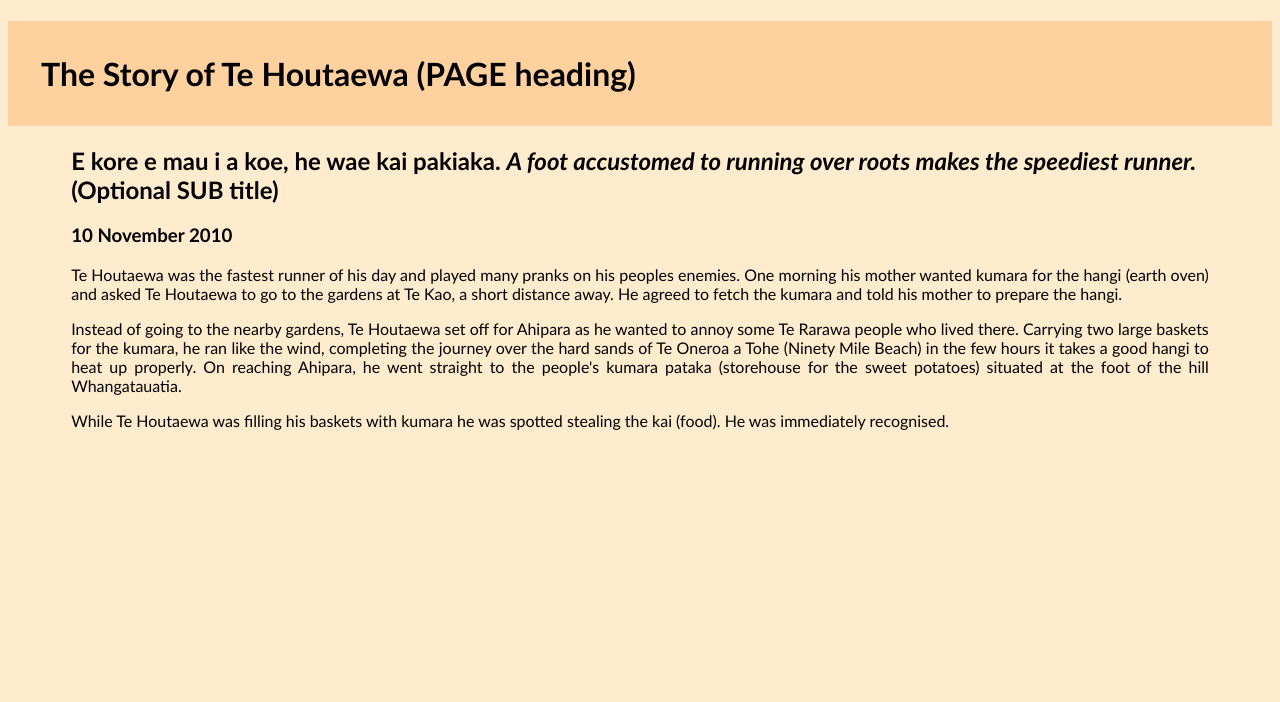
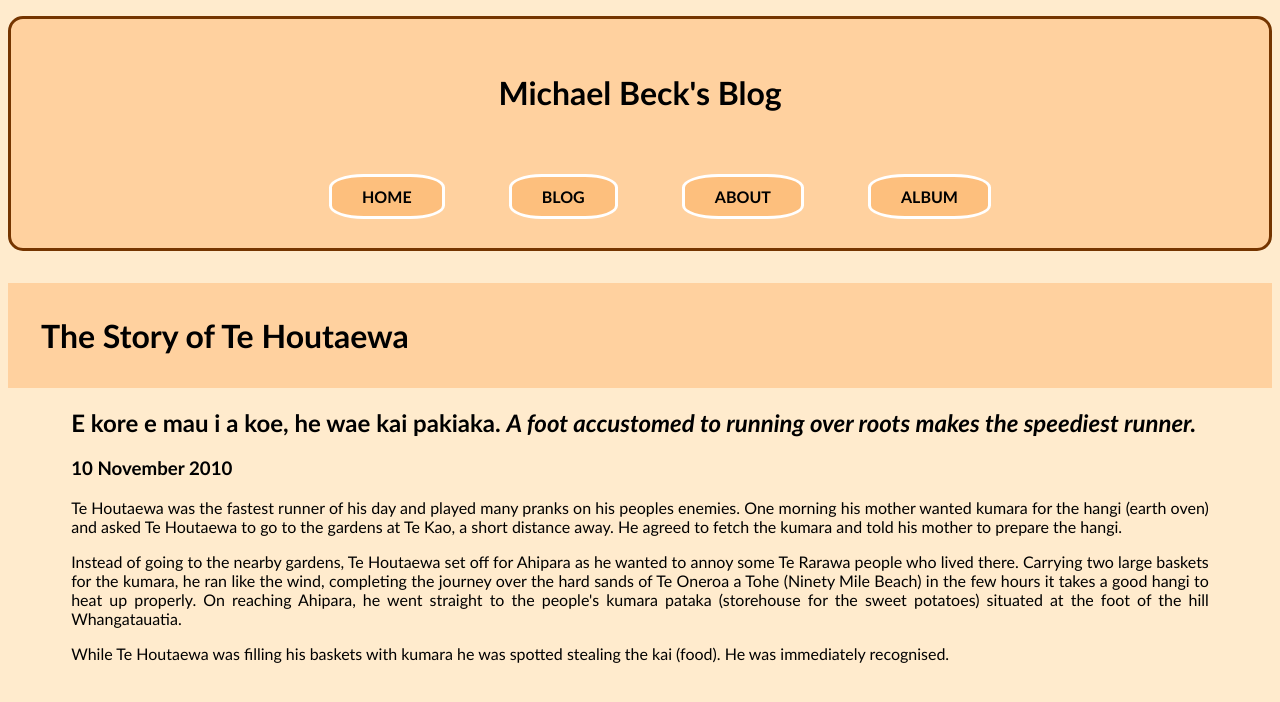
Before and after one commit to michaelbecktl/michaelbecktl.github.io, a plain HTML site: page blog/te-houtaewa-template.html in a window 1280 px wide. Drawn offline with Linux system fonts and the light colour scheme.

Commit message:
Te Houtaewa Update

```diff
--- a/blog/te-houtaewa-template.html
+++ b/blog/te-houtaewa-template.html
@@ -1,19 +1,30 @@
 <!DOCTYPE html>
 <html>
   <head>
-    <title>Stories and Legends (PAGE title)</title>
+    <title>Stories and Legends</title>
     <meta charset="UTF-8" />
     <link href="../styles/main.css" rel="stylesheet" type="text/css" />
+    <meta name="viewport" content="width=device-width" initial-scale="1.0" />
   </head>
 
+  <header>
+    <h1>Michael Beck's Blog</h1>
+    <nav>
+      <ul class="nav">
+        <li class="nav"><a href="../index.html">Home</a></li>
+        <li class="nav"><a href="../blog.html">Blog</a></li>
+        <li class="nav"><a href="../about.html">About</a></li>
+        <li class="nav"><a href="../album.html">Album</a></li>
+      </ul>
+    </nav>
+  </header>
   <body>
-    <h1>The Story of Te Houtaewa (PAGE heading)</h1>
+    <h1>The Story of Te Houtaewa</h1>
     <h2>
       E kore e mau i a koe, he wae kai pakiaka.
       <em
         >A foot accustomed to running over roots makes the speediest runner.</em
       >
-      (Optional SUB title)
     </h2>
     <h3>10 November 2010</h3>
 
```
Also changed, not shown: about.html (+1 -0 lines), album.html (+1 -0 lines), blog.html (+1 -0 lines), blog/html-css.html (+2 -1 lines), index.html (+1 -0 lines).
